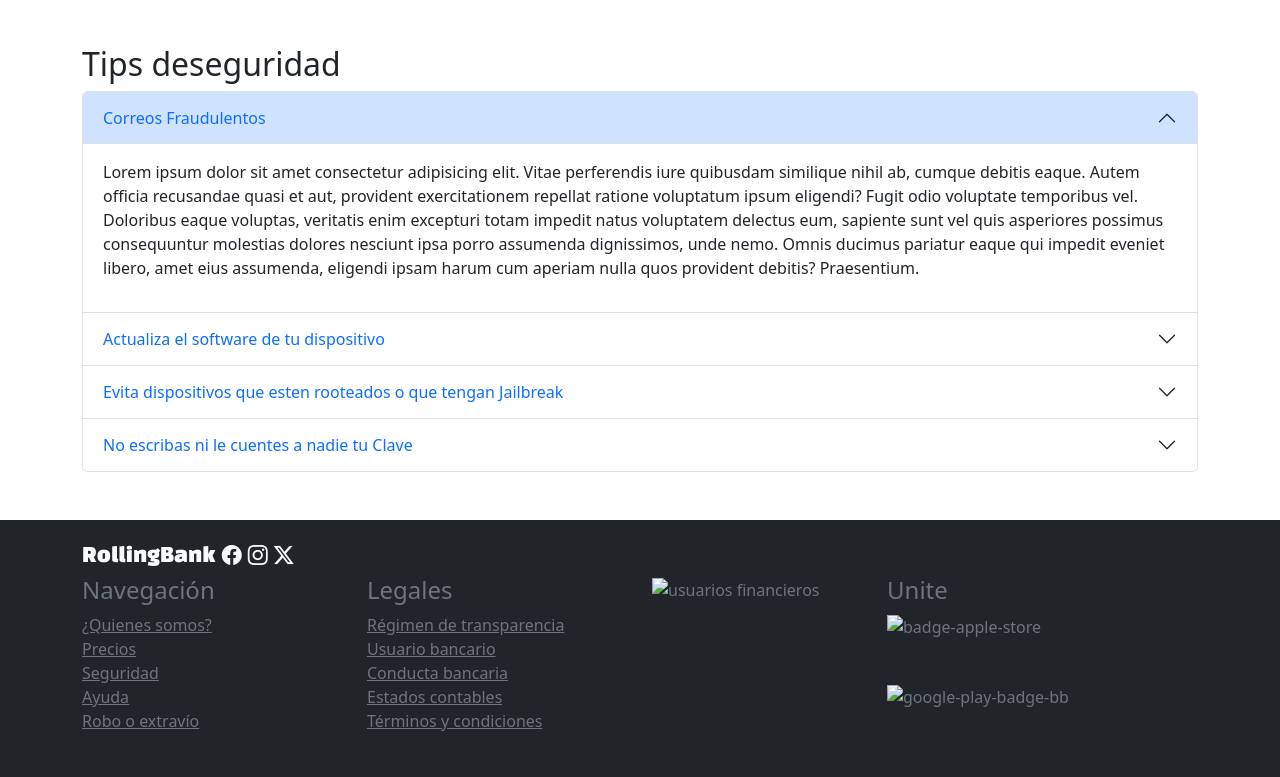
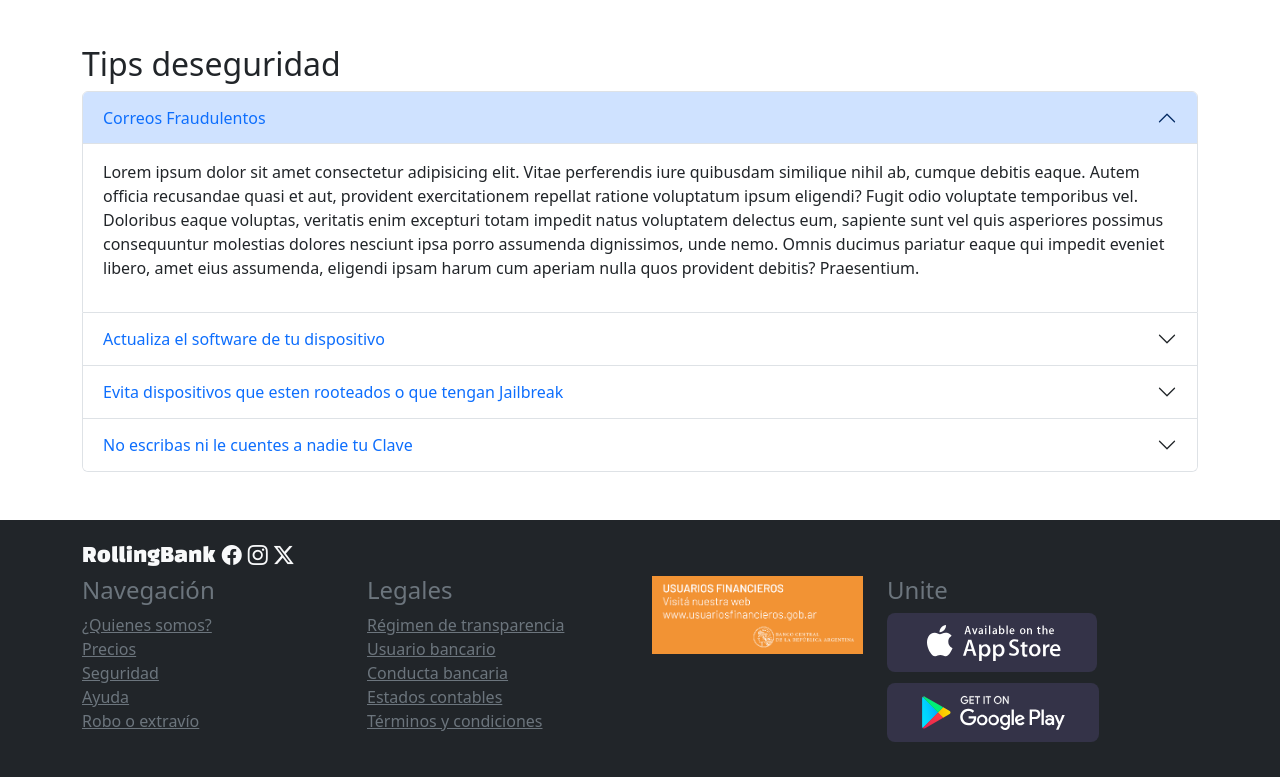
Before and after one commit to fatiperea/practicaRC_bank, a plain HTML site: page pages/seguridad.html in a window 1280 px wide. Shown: the part 1416-2193 px from the top of the page. Drawn offline with nearby package versions, Linux system fonts and the light colour scheme.

Commit message:
se corrigio los links de las imagenes del footer

```diff
--- a/pages/seguridad.html
+++ b/pages/seguridad.html
@@ -206,14 +206,14 @@
             </div>
             <div class="col-12 col-md-6 col-lg-3 text-lg-start" id="usuariosFin">
               <img
-                src="./img/usuariosfinancieros.png"
+                src="../img/usuariosfinancieros.png"
                 alt="usuarios financieros"
               />
             </div>
             <div class="col-12 col-md-6 col-lg-3 text-lg-start d-flex flex-column align-content-between">
               <h4>Unite</h4>
-              <div id="imgApple"><img src="./img/badge-apple-store.svg" alt="badge-apple-store"></div>
-              <div id="imgApple"><img src="./img/google-play-badge-bb.svg" alt="google-play-badge-bb"></div>
+              <div id="imgApple"><img src="../img/badge-apple-store.svg" alt="badge-apple-store"></div>
+              <div id="imgApple"><img src="../img/google-play-badge-bb.svg" alt="google-play-badge-bb"></div>
             </div>
           </div>
         </div>
```
